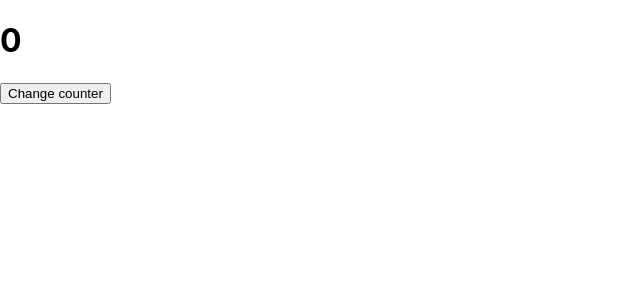
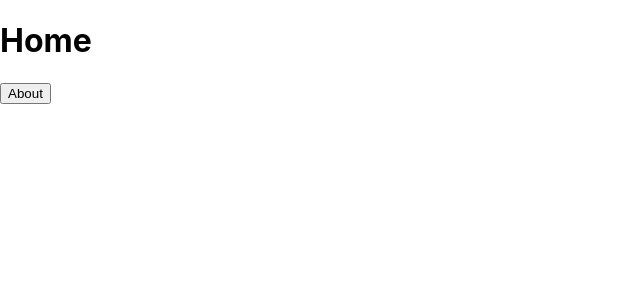
Before and after one commit to Tusharhotbit123/reactBasics, a React (Create React App) app: page / in a window 1280 px wide. Shown: the top 300 px of the page, without its empty margins (0-640 px from the left). Built offline with nearby package versions, Linux system fonts and the light colour scheme.

Commit message:
react router dom basics

```diff
--- a/package.json
+++ b/package.json
@@ -6,6 +6,7 @@
     "cra-template": "1.2.0",
     "react": "^18.3.1",
     "react-dom": "^18.3.1",
+    "react-router-dom": "^7.1.1",
     "react-scripts": "5.0.1"
   },
   "scripts": {
--- a/src/App.js
+++ b/src/App.js
@@ -1,16 +1,19 @@
 import React,{useContext} from "react";
-import { CounterContext } from "./context/counterContext";
+import { BrowserRouter as Router,Routes,Route } from "react-router-dom";
+import Home from "./components/Home";
+import About from "./components/About";
 
 function App() {
-
-   const state=useContext(CounterContext)
 
   return (
 
     <div>
-
-       <h1>{state.counter}</h1>
-       <button onClick={()=>state.setCounter((prev)=>prev+1)}>Change counter</button>
+      <Router>
+        <Routes>
+           <Route path="/" element={<Home/>}/>
+           <Route path="/about" element={<About/>}/>
+        </Routes>
+      </Router>
     </div>
   );
 }
--- /dev/null
+++ b/src/components/About.jsx
@@ -0,0 +1,13 @@
+import React from 'react'
+import { Link } from 'react-router-dom'
+
+const About = () => {
+  return (
+    <div>
+      <h1>About</h1>
+       <Link to="/"><button>Home</button></Link>
+    </div>
+  )
+}
+
+export default About
--- /dev/null
+++ b/src/components/Home.jsx
@@ -0,0 +1,13 @@
+import React from 'react'
+import { Link } from 'react-router-dom'
+
+const Home = () => {
+  return (
+    <div>
+      <h1>Home</h1>
+      <Link to="/about"><button>About</button></Link>
+    </div>
+  )
+}
+
+export default Home
```
Also changed, not shown: 1 other file (tests, documents, lock files or other folders).
